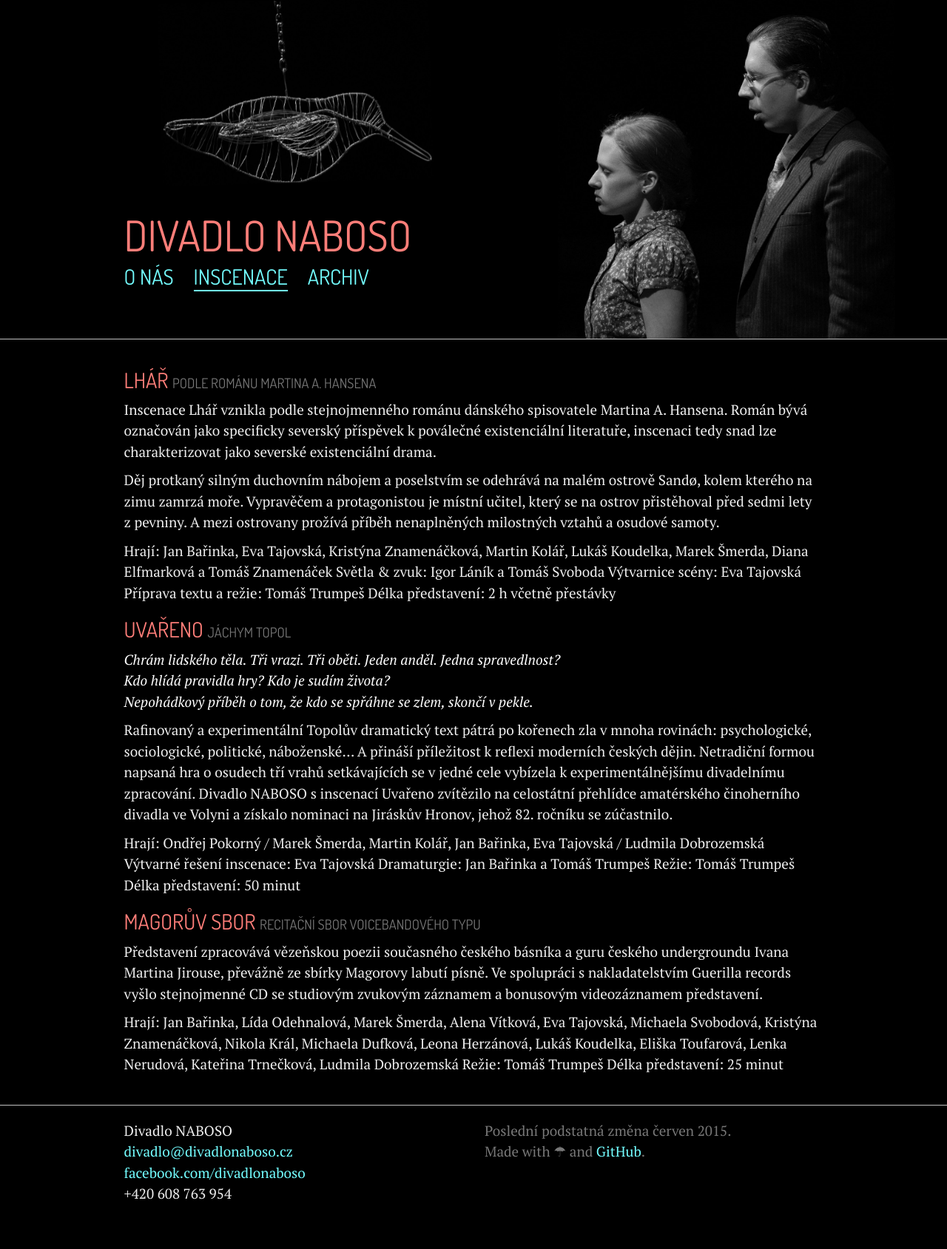
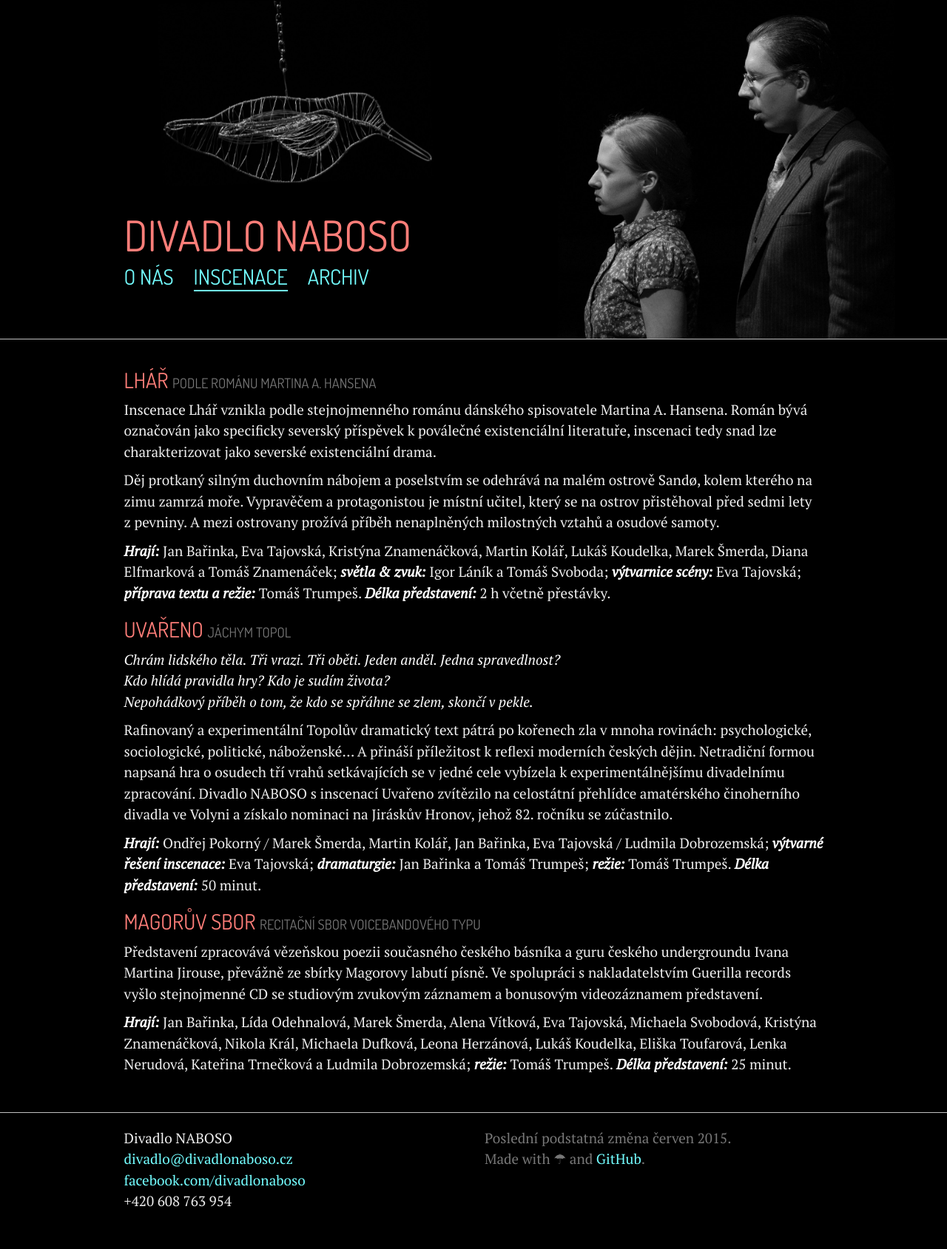
Before and after one commit to zoul/Naboso, a Jekyll site: the page built from inscenace.html, in a window 1280 px wide. Shown: the whole page at 74% size. Built offline with Jekyll 4.4.1, drawn with Linux system fonts in a browser that asks for light colours; some of the changed lines change nothing that is shown.

Commit message:
Hezčí sazba informací o inscenacích.

```diff
--- a/css/main.css
+++ b/css/main.css
@@ -120,6 +120,11 @@ ul.nice {
     left: -2.2ex;
 }
 
+i {
+    color: white;
+    font-weight: bold;
+}
+
 /* Animations */
 
 .woodcock {
--- a/inscenace.html
+++ b/inscenace.html
@@ -18,16 +18,11 @@ layout: main
             Vypravěčem a protagonistou je místní učitel, který se na ostrov
             přistěhoval před sedmi lety z pevniny. A mezi ostrovany prožívá
             příběh nenaplněných milostných vztahů a osudové samoty.</p>
-
-            Hrají: Jan Bařinka, Eva Tajovská, Kristýna Znamenáčková, Martin Kolář, Lukáš Koudelka, Marek Šmerda, Diana Elfmarková a Tomáš Znamenáček
-
-            Světla &amp; zvuk: Igor Láník a Tomáš Svoboda
-
-            Výtvarnice scény: Eva Tajovská
-
-            Příprava textu a režie: Tomáš Trumpeš
-
-            Délka představení: 2 h včetně přestávky
+            <p><i>Hrají:</i> Jan Bařinka, Eva Tajovská, Kristýna Znamenáčková,
+            Martin Kolář, Lukáš Koudelka, Marek Šmerda, Diana Elfmarková a
+            Tomáš Znamenáček; <i>světla &amp; zvuk:</i> Igor Láník a Tomáš Svoboda;
+            <i>výtvarnice scény:</i> Eva Tajovská; <i>příprava textu a režie:</i>
+            Tomáš Trumpeš. <i>Délka představení:</i> 2 h včetně přestávky.</p>
 
             <h2>Uvařeno <small>Jáchym Topol</small></h2>
 
@@ -45,12 +40,11 @@ layout: main
             ve Volyni a získalo nominaci na Jiráskův Hronov, jehož 82. ročníku
             se zúčastnilo.</p>
 
-            Hrají: Ondřej Pokorný / Marek Šmerda, Martin Kolář, Jan Bařinka, Eva Tajovská / Ludmila Dobrozemská
-            Výtvarné řešení inscenace: Eva Tajovská
-            Dramaturgie: Jan Bařinka a Tomáš Trumpeš
-            Režie: Tomáš Trumpeš
-
-            Délka představení: 50 minut
+            <p><i>Hrají:</i> Ondřej Pokorný / Marek Šmerda, Martin Kolář, Jan
+            Bařinka, Eva Tajovská / Ludmila Dobrozemská; <i>výtvarné řešení
+            inscenace:</i> Eva Tajovská; <i>dramaturgie:</i> Jan Bařinka a
+            Tomáš Trumpeš; <i>režie:</i> Tomáš Trumpeš. <i>Délka představení:</i>
+            50 minut.</p>
 
             <h2>Magorův sbor <small>recitační sbor voicebandového typu</small></h2>
 
@@ -60,11 +54,12 @@ layout: main
             Guerilla records vyšlo stejnojmenné CD se studiovým zvukovým
             záznamem a bonusovým videozáznamem představení.</p>
 
-            Hrají: Jan Bařinka, Lída Odehnalová, Marek Šmerda,
-            Alena Vítková, Eva Tajovská, Michaela Svobodová, Kristýna Znamenáčková, Nikola Král, Michaela Dufková, Leona Herzánová, Lukáš Koudelka, Eliška Toufarová, Lenka Nerudová,
-            Kateřina Trnečková, Ludmila Dobrozemská
-
-            Režie: Tomáš Trumpeš Délka představení: 25 minut
+            <p><i>Hrají:</i> Jan Bařinka, Lída Odehnalová, Marek Šmerda,
+            Alena Vítková, Eva Tajovská, Michaela Svobodová, Kristýna
+            Znamenáčková, Nikola Král, Michaela Dufková, Leona Herzánová, Lukáš
+            Koudelka, Eliška Toufarová, Lenka Nerudová, Kateřina Trnečková a
+            Ludmila Dobrozemská; <i>režie:</i> Tomáš Trumpeš. <i>Délka
+            představení:</i> 25 minut.</p>
         </div>
     </div>
 </div>
```
